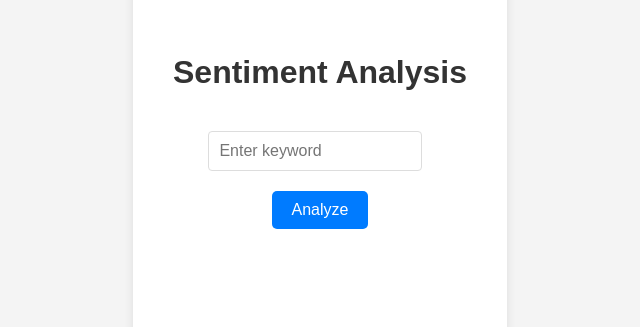
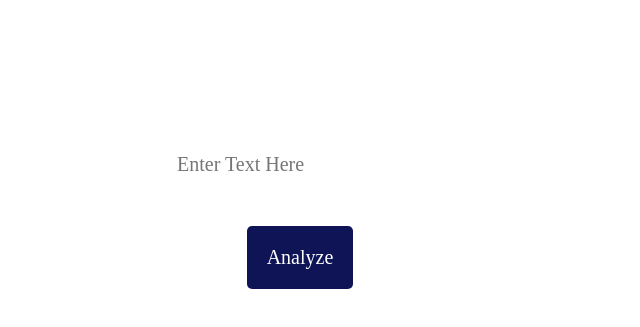
Before and after one commit to jaeeungracelee/SentimentScanner, a React (Create React App) app in the folder frontend/: page / in a window 1280 px wide. Shown: the part 239-566 px from the top of the page, without its empty margins (340-980 px from the left). Built offline with nearby package versions, Linux system fonts and the light colour scheme.

Commit message:
cool frontend

```diff
--- a/frontend/src/App.css
+++ b/frontend/src/App.css
@@ -1,61 +1,64 @@
-body {
-  font-family: Arial, sans-serif;
-  background-color: #f4f4f4;
-  margin: 0;
-  padding: 0;
+.App {
+  text-align: center;
+  position: relative;
+}
+
+.App-header {
+  position: relative;
+  z-index: 1;
+  color: white;
   display: flex;
+  flex-direction: column;
+  align-items: center;
   justify-content: center;
-  align-items: center;
   height: 100vh;
 }
 
-.App {
-  background: #fff;
-  padding: 20px;
-  border-radius: 8px;
-  box-shadow: 0 0 10px rgba(0, 0, 0, 0.1);
-  width: 100%;
-  max-width: 600px;
-  text-align: center;
+h1 {
+  font-size: 4em;
+  color: white;
 }
 
-h1 {
-  color: #333;
-  margin-bottom: 20px;
-}
-
-form {
+.input-form {
+  margin-top: 0px;
   display: flex;
   flex-direction: column;
   align-items: center;
 }
 
-input[type="text"] {
-  padding: 10px;
-  font-size: 16px;
-  margin-bottom: 20px;
+.input-box {
+  padding: 20px;
+  font-size: 20px;
+  font-family: 'Poppins';
+  border-radius: 5px;
+  border: none;
+  margin-right: 10px;
   width: 80%;
-  border: 1px solid #ddd;
-  border-radius: 4px;
+  margin-bottom: 30px;
 }
 
-button {
-  padding: 10px 20px;
-  background-color: #007bff;
+.submit-button {
+  padding: 20px;
+  font-size: 20px;
+  font-family: 'Poppins';
+  border-radius: 5px;
   border: none;
+  background-color: #0f1457;
   color: white;
-  border-radius: 4px;
   cursor: pointer;
-  font-size: 16px;
 }
 
-button:hover {
-  background-color: #0056b3;
+.submit-button:hover {
+  background-color: #000000;
 }
 
 .results {
   margin-top: 20px;
+  width: 50%;
   text-align: left;
-  width: 100%;
-  word-wrap: break-word;
+  max-height: 60vh;
+  overflow-y: auto;
+  background: rgba(255, 255, 255, 0.1);
+  padding: 20px;
+  border-radius: 10px;
 }
--- a/frontend/src/App.js
+++ b/frontend/src/App.js
@@ -32,7 +32,7 @@ function App() {
           type="text"
           value={keyword}
           onChange={handleInputChange}
-          placeholder="Enter keyword"
+          placeholder="Enter Text Here"
           className="input-box"
         />
         <button type="submit" className="submit-button">Analyze</button>
--- a/frontend/src/index.css
+++ b/frontend/src/index.css
@@ -1,61 +1,12 @@
 body {
   margin: 0;
-  font-family: -apple-system, BlinkMacSystemFont, 'Segoe UI', 'Roboto', 'Oxygen', 'Ubuntu', 'Cantarell', 'Fira Sans', 'Droid Sans', 'Helvetica Neue', sans-serif;
+  font-family: 'Poppins';
   -webkit-font-smoothing: antialiased;
   -moz-osx-font-smoothing: grayscale;
   overflow: hidden;
 }
 
-.App {
-  text-align: center;
-  position: relative;
+h1 {
+  font-family: 'Poppins';
+  color: white;
 }
-
-.App-header {
-  position: relative;
-  z-index: 1;
-  color: white;
-  display: flex;
-  flex-direction: column;
-  align-items: center;
-  justify-content: center;
-  height: 100vh;
-}
-
-
-.input-form {
-  margin-top: 20px;
-}
-
-.input-box {
-  padding: 10px;
-  font-size: 16px;
-  border-radius: 5px;
-  border: none;
-  margin-right: 10px;
-}
-
-.submit-button {
-  padding: 10px 20px;
-  font-size: 16px;
-  border-radius: 5px;
-  border: none;
-  background-color: #007bff;
-  color: white;
-  cursor: pointer;
-}
-
-.submit-button:hover {
-  background-color: #0056b3;
-}
-
-.results {
-  margin-top: 20px;
-  width: 80%;
-  text-align: left;
-  max-height: 60vh;
-  overflow-y: auto;
-  background: rgba(255, 255, 255, 0.1);
-  padding: 20px;
-  border-radius: 10px;
-}
```
Also changed, not shown: 1 other file (tests, documents, lock files or other folders).
